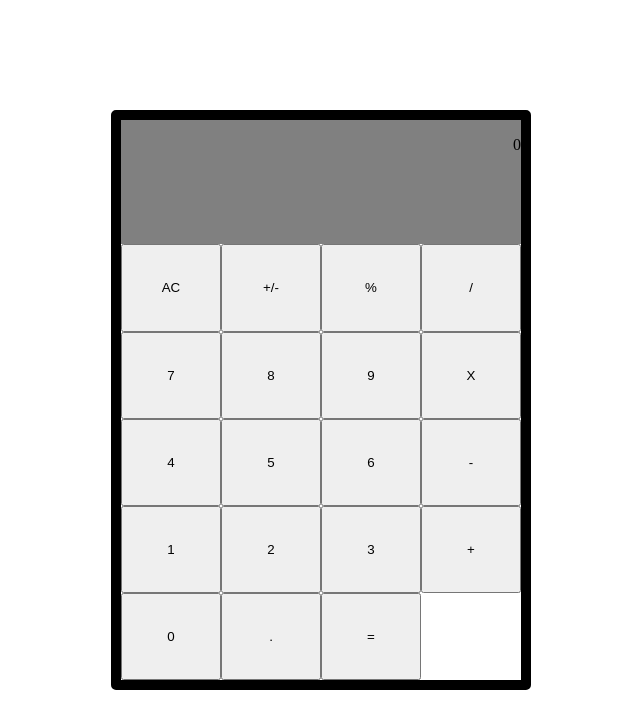
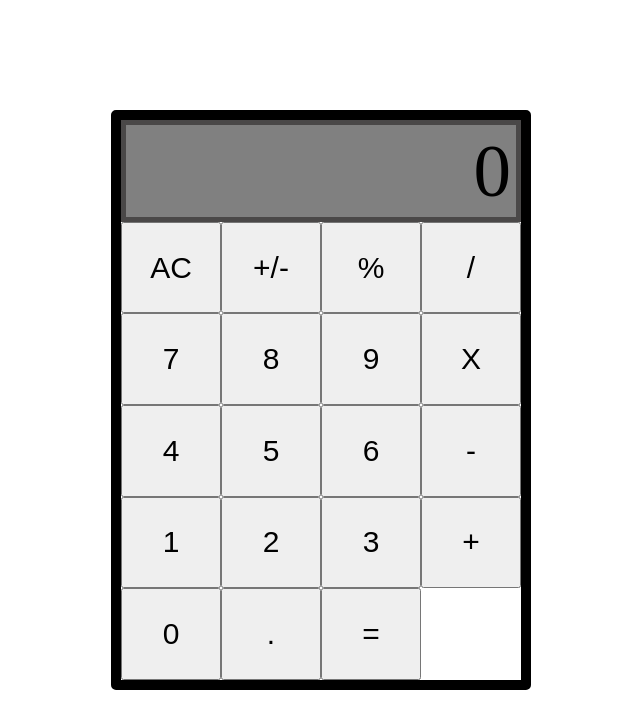
Before and after one commit to iysz18/Simple-Calculator, a plain HTML site: page index.html in a window 1280 px wide. Shown: the whole page, without its empty margins (319-959 px from the left). Drawn offline with Linux system fonts and the light colour scheme.

Commit message:
Added border around display, set font size of result text, aligned the content of display to flex-end.

```diff
--- a/css/styles.css
+++ b/css/styles.css
@@ -23,14 +23,23 @@ body {
 }
 
 #displayContainer {
-    height: 10rem;
+    height: 7rem;
+
+    /* center the result paragraph container and align left */
+    display: flex;
+    justify-content: flex-end;
+    align-items: center;
 
     /* for visualizing the container size */
     background-color: gray;
+    border: solid 5px rgb(74, 72, 72);
 }
 
 /* settings for the result values inside the display container */
-#resultValues {text-align: right;}
+#resultValues {
+    font-size: 75px;
+    margin: 0 5px 0 5px;
+}
 
 /* styling of the keypad and each button */
 #keypadContainer {
@@ -44,8 +53,12 @@ body {
     font-size: 0;
 }
 
-/* set size of each button */
+/* set size of each button and font size */
 .btn {
+    /* font sizing */
+    font-size: 30px;
+
+    /* size */
     width: calc(100% / 4);
     height: calc(100% / 5);
 }
```
